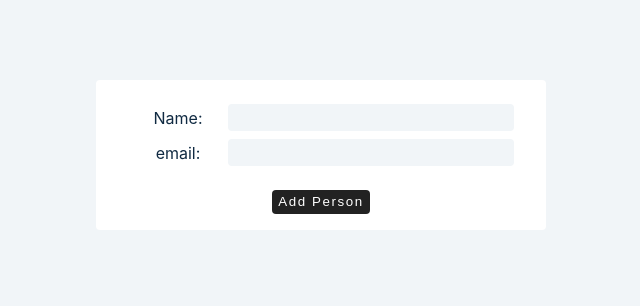
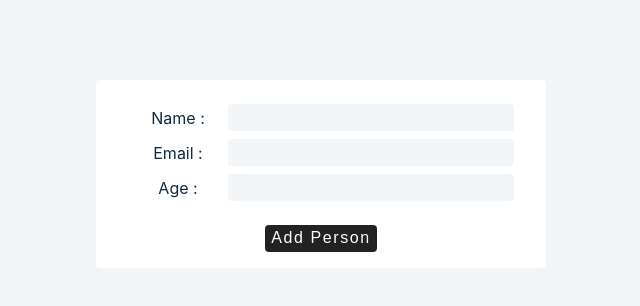
Before and after one commit to uriel197/advanced-react, a React (Create React App) app: page / in a window 1280 px wide. Shown: the top 306 px of the page, without its empty margins (319-959 px from the left). Built offline with nearby package versions, Linux system fonts and the light colour scheme.

Commit message:
form with multiple inputs

```diff
--- a/src/App.js
+++ b/src/App.js
@@ -1,5 +1,5 @@
 import React from "react";
-import Start from "./tutorials/forms/controlled-inputs";
+import Start from "./tutorials/forms/multiple-inputs";
 
 function App() {
   return (
--- a/src/tutorials/forms/multiple-inputs.js
+++ b/src/tutorials/forms/multiple-inputs.js
@@ -6,7 +6,88 @@ import React, { useState } from "react";
 // value, onChange
 
 const ControlledInputs = () => {
-  return <h1>Multiple inputs</h1>;
+  const [person, setPerson] = useState({ firstName: "", email: "", age: "" });
+  const [people, setPeople] = useState([]);
+
+  const handleChange = (e) => {
+    const name = e.target.name;
+    const value = e.target.value;
+    setPerson({ ...person, [name]: value }); /* 1 */
+  };
+
+  const handleSubmit = (e) => {
+    e.preventDefault();
+    if (person.firstName && person.email && person.age) {
+      const newPerson = {
+        ...person,
+        id: new Date().getTime().toString(),
+      }; /* 2 */
+      setPeople([...people, newPerson]);
+      setPerson({ firstName: "", email: "", age: "" });
+    }
+  };
+  return (
+    <>
+      <article className="form">
+        <form>
+          <div className="form-control">
+            <label htmlFor="firstName">Name : </label>
+            <input
+              type="text"
+              id="firstName"
+              name="firstName"
+              value={person.firstName}
+              onChange={handleChange}
+            />
+          </div>
+          <div className="form-control">
+            <label htmlFor="email">Email : </label>
+            <input
+              type="email"
+              id="email"
+              name="email"
+              value={person.email}
+              onChange={handleChange}
+            />
+          </div>
+          <div className="form-control">
+            <label htmlFor="age">Age : </label>
+            <input
+              type="number"
+              id="age"
+              name="age"
+              value={person.age}
+              onChange={handleChange}
+            />
+          </div>
+          <button type="submit" className="btn" onClick={handleSubmit}>
+            add person
+          </button>
+        </form>
+      </article>
+      <article>
+        {people.map((person) => {
+          const { id, firstName, email, age } = person;
+          return (
+            <div key={id} className="item">
+              <h4>{firstName}</h4>
+              <p>{email}</p>
+              <p>{age}</p>
+            </div>
+          );
+        })}
+      </article>
+    </>
+  );
 };
 
 export default ControlledInputs;
+
+/*************** COMMENTS ****************
+
+***1: The expression [name]: value is an example of computed property names in JavaScript. It's used when you want to dynamically set a property name in an object literal.
+In this context, name is a variable that holds the name of the property you want to set, and value is the value you want to assign to that property.
+For example, if name holds the value "firstName", and value holds "John", [name]: value would create or update an object with the key/pair {firstName: "John"} .
+
+***2: here we are adding an id property to the person object every time a new person is created.
+*/
```
